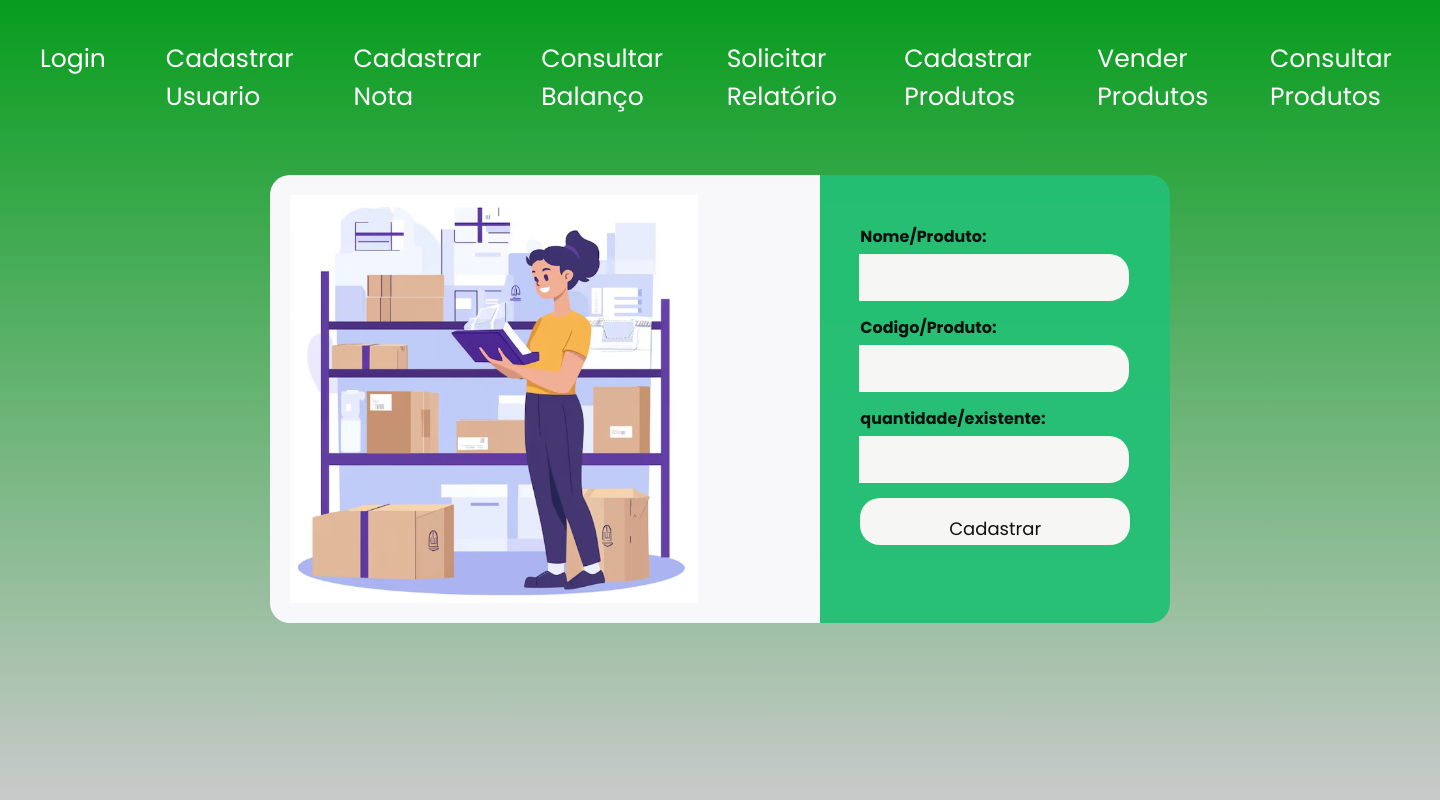
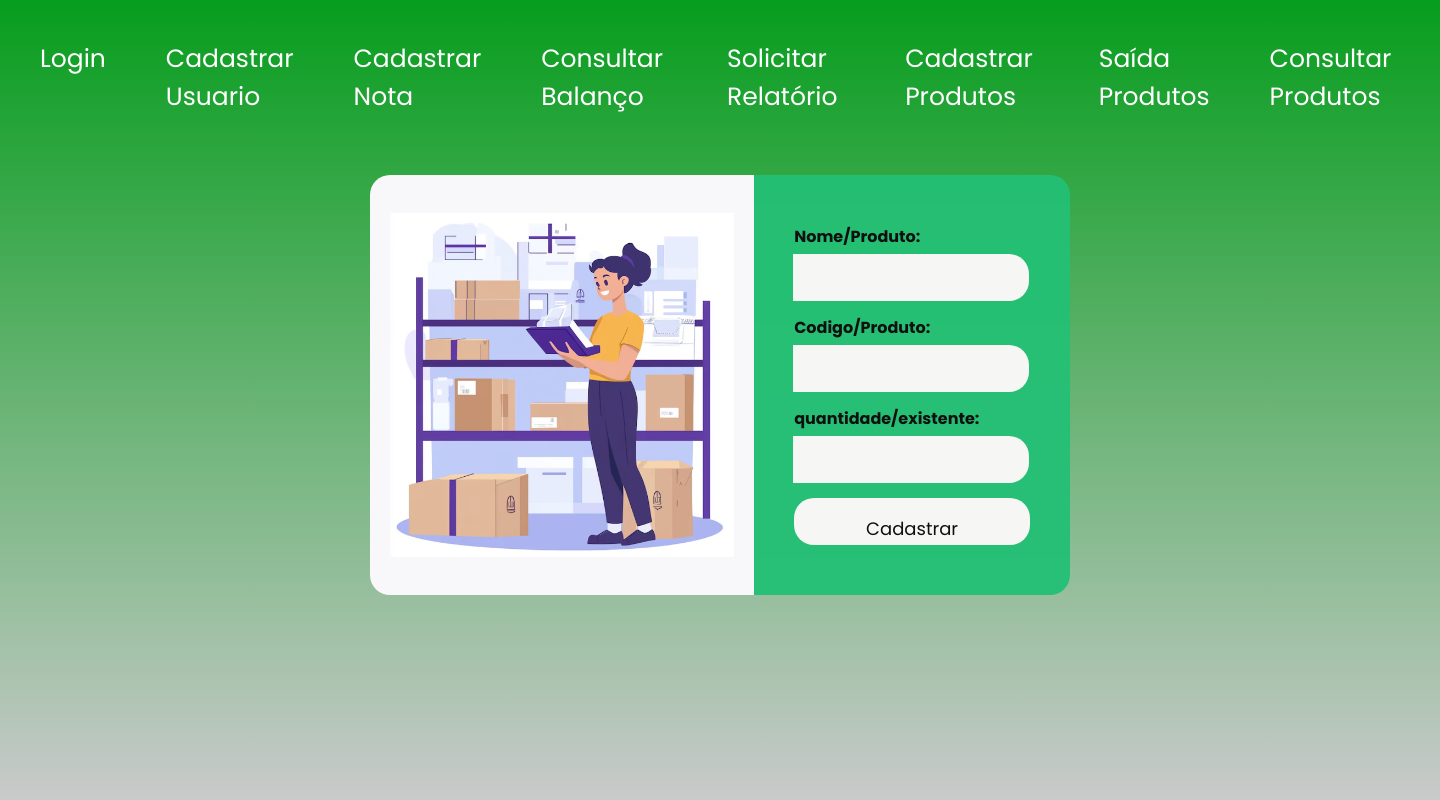
Before and after one commit to wagnersol/CONTOLE-DE-ESTOQUE-PI3, a Flask app: page /cadastro_produto in a window 1440 px wide. Run offline with Flask 3, Linux system fonts and the light colour scheme; some libraries are stand-ins or nearby versions.

Commit message:
alteracao no saida produto

```diff
--- a/main.py
+++ b/main.py
@@ -41,9 +41,9 @@ def consulta_balanco():
         return redirect(url_for('cadastro_usuario'))
     return render_template("consulta_balanco.html")
 
-@app.route("/venda_produto")
+@app.route("/saida_produto")
 def venda_produto():
-    return render_template("venda_produto.html")
+    return render_template("saida_produto.html")
 
 @app.route("/solicitar_relatorio")
 def solicitar_relatorio():
@@ -204,7 +204,7 @@ def submit_login():
     else:
         return redirect(url_for('cadastro_usuario'))
 
-@app.route('/vender_produto', methods=['POST'])
+@app.route('/saida_produto', methods=['POST'])
 def vender_produto():
     nome = request.form['nome']
     codigo = request.form['codigo_produto']
@@ -237,8 +237,8 @@ def vender_produto():
             """, (nova_quantidade, nome, codigo))
             conn.commit()
 
-    flash("Venda registrada com sucesso.")
-    return redirect(url_for('venda_produto'))
+    flash("Saida registrada com sucesso.")
+    return redirect(url_for('saida_produto'))
 
 if __name__=="__main__":
     app.secret_key = 'chave_acesso'
--- a/static/css/cadastro_produto.css
+++ b/static/css/cadastro_produto.css
@@ -31,7 +31,7 @@ body {
 
 .box{   /* mexe com a aparte do formulario ex:já é membro*/
 display: flex;
-width: 900px;
+width: 700px;
 
 }
 
@@ -45,7 +45,7 @@ width: 900px;
 }
 
 .img-box img{
- width: 80%;
+ width: 100%;
 
 }
 
--- a/templates/cadastro_nota.html
+++ b/templates/cadastro_nota.html
@@ -21,7 +21,7 @@
           <a class="cabecalho__menu__link" href="consulta_balanco">Consultar Balanço</a>
           <a class="cabecalho__menu__link" href="/#" onClick="solicitarRelatorio(event)">Solicitar Relatório </a>
           <a class="cabecalho__menu__link" href="cadastro_produto">Cadastrar Produtos</a>
-            <a class="cabecalho__menu__link" href="venda_produto">Vender Produtos</a>
+            <a class="cabecalho__menu__link" href="Saida_produto">Saída Produtos</a>
           <a class="cabecalho__menu__link" href="consulta_produto">Consultar Produtos</a>
         </div>
     </nav>
--- a/templates/cadastro_produto.html
+++ b/templates/cadastro_produto.html
@@ -21,7 +21,7 @@
                 <a class="cabecalho__menu__link" href="consulta_balanco">Consultar Balanço</a>
                 <a class="cabecalho__menu__link" href="/#" onClick="solicitarRelatorio(event)">Solicitar Relatório </a>
                 <a class="cabecalho__menu__link" href="cadastro_produto">Cadastrar Produtos</a>
-                <a class="cabecalho__menu__link" href="venda_produto">Vender Produtos</a>
+                <a class="cabecalho__menu__link" href="Saida_produto">Saída Produtos</a>
                 <a class="cabecalho__menu__link" href="consulta_produto">Consultar Produtos</a>
 
             </div>
--- a/templates/cadastro_usuario.html
+++ b/templates/cadastro_usuario.html
@@ -21,7 +21,7 @@
                 <a class="cabecalho__menu__link" href="consulta_balanco">Consultar Balanço</a>
                 <a class="cabecalho__menu__link" href="/#" onClick="solicitarRelatorio(event)">Solicitar Relatório </a>
                 <a class="cabecalho__menu__link" href="cadastro_produto">Cadastrar Produtos</a>
-                <a class="cabecalho__menu__link" href="venda_produto">Vender Produtos</a>
+                <a class="cabecalho__menu__link" href="Saida_produto">Saída Produtos</a>
                 <a class="cabecalho__menu__link" href="consulta_produto">Consultar Produtos</a>
             </div>
         </nav>
--- a/templates/consulta_balanco.html
+++ b/templates/consulta_balanco.html
@@ -22,7 +22,7 @@
             <a class="cabecalho__menu__link" href="consulta_balanco">Consultar Balanço</a>
             <a class="cabecalho__menu__link" href="/#" onClick="solicitarRelatorio(event)">Solicitar Relatório </a>
             <a class="cabecalho__menu__link" href="cadastro_produto">Cadastrar Produtos</a>
-            <a class="cabecalho__menu__link" href="venda_produto">Vender Produtos</a>
+            <a class="cabecalho__menu__link" href="Saida_produto">Saída Produtos</a>
             <a class="cabecalho__menu__link" href="consulta_produto">Consultar Produtos</a>
           </div>
       </nav>
--- a/templates/consulta_produto.html
+++ b/templates/consulta_produto.html
@@ -19,7 +19,7 @@
                 <a class="cabecalho__menu__link" href="consulta_balanco">Consultar Balanço</a>
                 <a class="cabecalho__menu__link" href="/#" onClick="solicitarRelatorio(event)">Solicitar Relatório</a>
                 <a class="cabecalho__menu__link" href="cadastro_produto">Cadastrar Produtos</a>
-                <a class="cabecalho__menu__link" href="venda_produto">Vender Produtos</a>
+                <a class="cabecalho__menu__link" href="Saida_produto">Saída Produtos</a>
                 <a class="cabecalho__menu__link" href="consulta_produto">Consultar Produtos</a>
             </div>
         </nav>
--- a/templates/home.html
+++ b/templates/home.html
@@ -25,7 +25,7 @@
                 <a class="cabecalho__menu__link" href="consulta_balanco">Consultar Balanço</a>
                 <a class="cabecalho__menu__link" href="/#" onClick="solicitarRelatorio(event)">Solicitar Relatório </a>
                 <a class="cabecalho__menu__link" href="cadastro_produto">Cadastrar Produtos</a>
-                <a class="cabecalho__menu__link" href="venda_produto">Vender Produtos</a>
+                <a class="cabecalho__menu__link" href="Saida_produto">Saída Produtos</a>
                 <a class="cabecalho__menu__link" href="consulta_produto">Consultar Produtos</a>
 
             </div>
--- a/templates/login.html
+++ b/templates/login.html
@@ -21,7 +21,7 @@
                 <a class="cabecalho__menu__link" href="consulta_balanco">Consultar Balanço</a>
                 <a class="cabecalho__menu__link" href="solicitar relatório">Solicitar Relatório </a>
                 <a class="cabecalho__menu__link" href="cadastro_produto">Cadastrar Produtos</a>
-                <a class="cabecalho__menu__link" href="venda_produto">Vender Produtos</a>
+                <a class="cabecalho__menu__link" href="Saida_produto">Saída Produtos</a>
                 <a class="cabecalho__menu__link" href="consulta_produto">Consultar Produtos</a>
             </div>
         </nav>
```
Also changed, not shown: templates/saida_produto.html (renamed from templates/venda_produto.html, +6 -6 lines), static/img/conceito-retro-de-armazem_1284-8082.avif (added).
